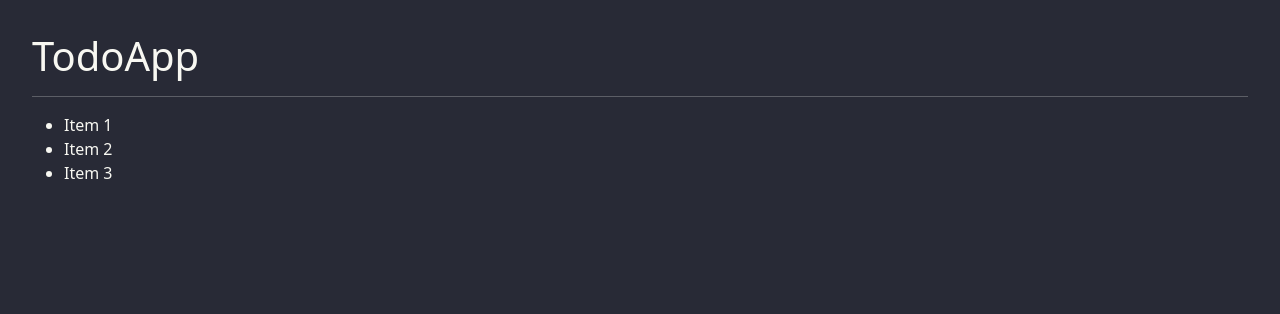
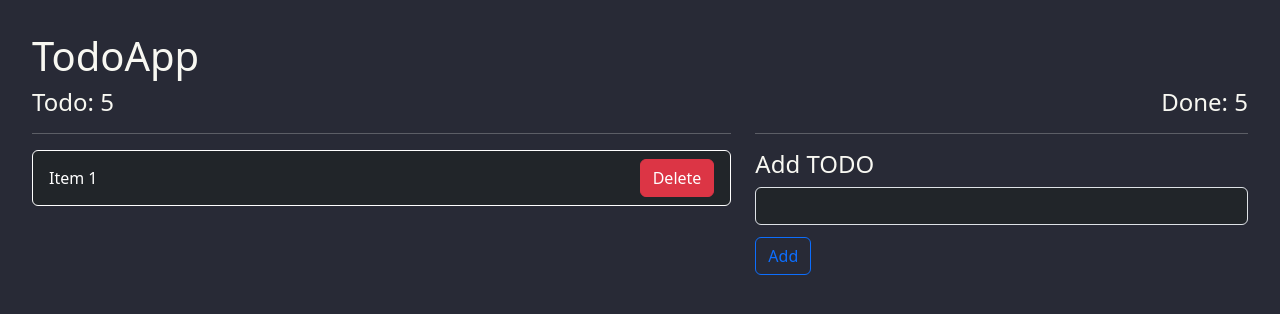
Before and after one commit to sudoalx/hook-app, a React (Vite) app: page / in a window 1280 px wide. Shown: the top 314 px of the page. Built offline with nearby package versions, Linux system fonts and the light colour scheme.

Commit message:
Update TodoApp UI

```diff
--- a/src/08-useReducer/TodoApp.jsx
+++ b/src/08-useReducer/TodoApp.jsx
@@ -19,12 +19,41 @@ export const TodoApp = () => {
   return (
     <>
       <h1>TodoApp</h1>
-      <hr />
-      <ul>
-        <li>Item 1</li>
-        <li>Item 2</li>
-        <li>Item 3</li>
-      </ul>
+      <div className="row">
+        <div className="col-7">
+          <h4 className="text-start">Todo: 5</h4>
+          <hr />
+        </div>
+        <div className="col-5">
+          <h4 className="text-end">Done: 5</h4>
+          <hr />
+        </div>
+      </div>
+
+      <div className="row">
+        <div className="col-7">
+          <ul className="list-group list-group-flush">
+            <li className="list-group-item d-flex justify-content-between align-items-center bg-dark text-white border border-white rounded">
+              <span>Item 1</span>
+              <button className="btn btn-danger">Delete</button>
+            </li>
+          </ul>
+        </div>
+        <div className="col-5">
+          <h4>Add TODO</h4>
+          <form>
+            <input
+              type="text"
+              name="todo"
+              className="form-control mb-2 bg-dark text-white"
+              autoComplete="off"
+            />
+            <button type="submit" className="btn btn-outline-primary mt-1">
+              Add
+            </button>
+          </form>
+        </div>
+      </div>
     </>
   );
 };
```
